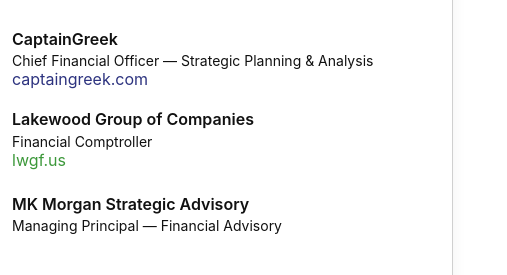
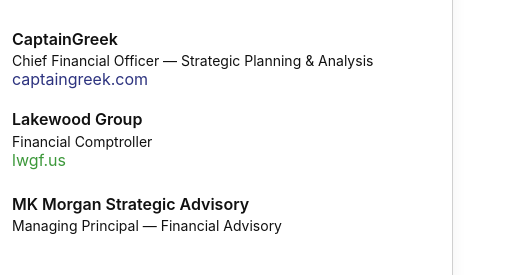
Before and after one commit to xcrusader-sys/landing-card, a plain HTML site: page index.html in a window 1280 px wide. Shown: the part 210-485 px from the top of the page, 452-959 px from the left. Drawn offline with Linux system fonts and the light colour scheme.

Commit message:
Update index.html

```diff
--- a/index.html
+++ b/index.html
@@ -45,7 +45,7 @@
       </div>
       <img src="lakewood-logo.png" alt="Lakewood Group logo"/>
       <div class="lw">
-        <span class="org">Lakewood Group of Companies</span><br>
+        <span class="org">Lakewood Group</span><br>
         <span class="role">Financial Comptroller</span>
         <a href="https://lwgf.us" target="_blank" rel="noopener">lwgf.us</a>
       </div>
```
